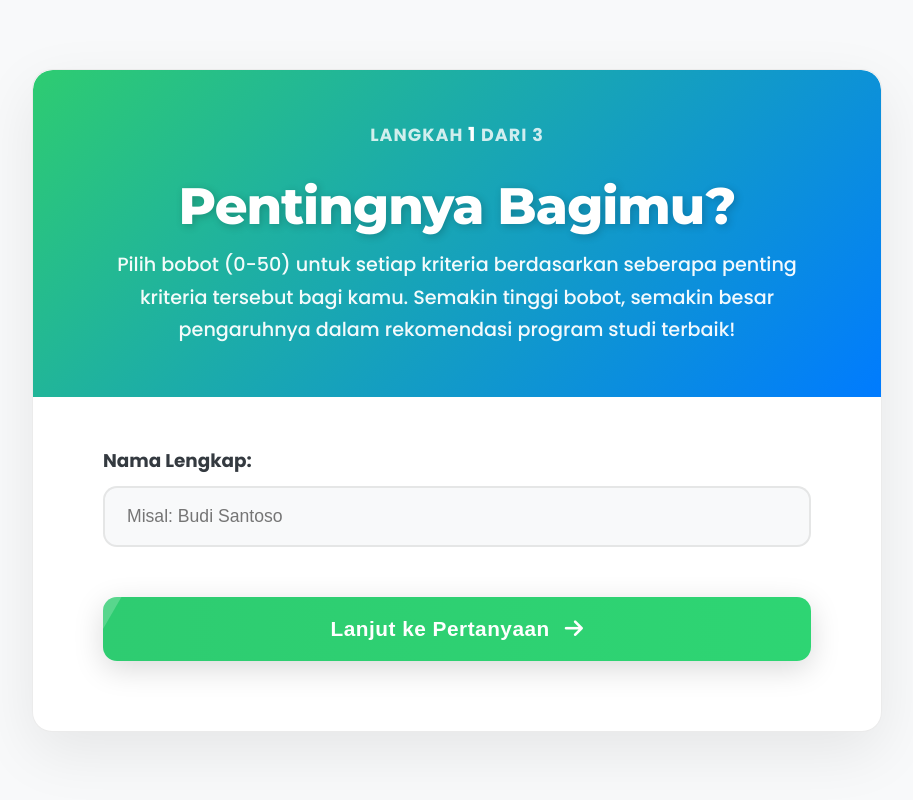
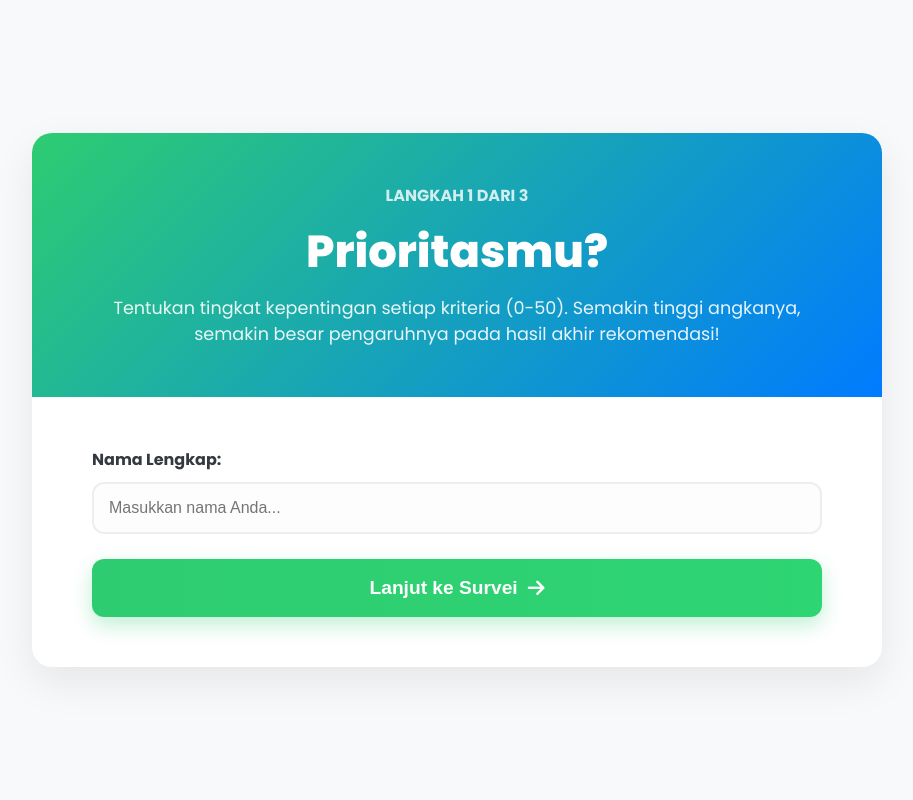
Before and after one commit to Tammam141/Prodiku, a Flask app: template templates/input_bobot.html in a window 1280 px wide. Shown: the whole page, without its empty margins (183-1096 px from the left). Run offline with Flask 3, Linux system fonts and the light colour scheme; the template is opened without the code that fills it, so the values that code supplies are empty.

Commit message:
Perbaikan ui 3

```diff
--- a/static/input_bobot.css
+++ b/static/input_bobot.css
@@ -5,13 +5,12 @@
     --secondary-hover: #0056b3;
     --accent: #ffc107;
     --bg-light: #f8f9fa;
-    --bg-dark: #e9ecef;
     --text-dark: #343a40;
     --text-light: #6c757d;
     --white: #ffffff;
     --shadow-light: rgba(0, 0, 0, 0.08);
     --shadow-medium: rgba(0, 0, 0, 0.15);
-    --border-radius: 10px;
+    --error-red: #e74c3c;
 }
 
 * {
@@ -28,8 +27,7 @@ body {
     display: flex;
     align-items: center;
     justify-content: center;
-    padding: 30px;
-    overflow-x: hidden;
+    padding: 15px; /* Kurangi padding luar pada mobile */
 }
 
 .container {
@@ -37,195 +35,81 @@ body {
     width: 100%;
     background-color: var(--white);
     border-radius: 20px;
-    box-shadow: 0 20px 60px var(--shadow-light);
-    text-align: left;
-    animation: fadeInScale 0.8s ease-out forwards;
+    box-shadow: 0 15px 40px var(--shadow-light);
     overflow: hidden;
-    border: 1px solid var(--shadow-light);
+    animation: fadeInScale 0.6s ease-out forwards;
 }
 
 @keyframes fadeInScale {
-    from {
-        opacity: 0;
-        transform: translateY(30px) scale(0.98);
-    }
-
-    to {
-        opacity: 1;
-        transform: translateY(0) scale(1);
-    }
+    from { opacity: 0; transform: scale(0.95); }
+    to { opacity: 1; transform: scale(1); }
 }
 
 .header-colorful {
     background: linear-gradient(135deg, var(--primary-green) 0%, var(--secondary) 100%);
-    padding: 50px 70px;
+    padding: 40px 30px; /* Padding lebih kecil agar teks tidak sesak */
     color: var(--white);
     text-align: center;
-    border-top-left-radius: 20px;
-    border-top-right-radius: 20px;
-    position: relative;
-    z-index: 1;
-    overflow: hidden;
 }
 
 .header-colorful h2 {
-    font-family: 'Montserrat', sans-serif;
-    margin-bottom: 12px;
-    font-size: 3.2em;
+    font-size: clamp(1.8em, 5vw, 2.8em);
+    margin-bottom: 10px;
     font-weight: 800;
-    letter-spacing: -1px;
-    text-shadow: 2px 2px 8px rgba(0, 0, 0, 0.2);
 }
 
 .header-colorful .subtitle {
-    color: rgba(255, 255, 255, 0.95);
-    margin-bottom: 0;
-    font-size: 1.2em;
-    line-height: 1.7;
-    max-width: 700px;
-    margin-left: auto;
-    margin-right: auto;
-    font-weight: 500;
-}
-
-.progress-indicator {
-    text-align: center;
-    margin-bottom: 25px;
-    color: rgba(255, 255, 255, 0.8);
-    font-size: 1.1em;
-    font-weight: 700;
-    letter-spacing: 1px;
-    text-transform: uppercase;
-    animation: slideInTop 0.6s ease-out forwards;
-}
-
-@keyframes slideInTop {
-    from {
-        opacity: 0;
-        transform: translateY(-20px);
-    }
-
-    to {
-        opacity: 1;
-        transform: translateY(0);
-    }
-}
-
-.progress-indicator strong {
-    color: #fff;
-    font-size: 1.1em;
+    font-size: clamp(0.9em, 3vw, 1.1em);
+    opacity: 0.9;
 }
 
 .form-content {
-    padding: 50px 70px 70px;
+    padding: 30px 20px; /* Responsif padding */
+}
+
+/* Responsif untuk desktop/layar besar */
+@media (min-width: 768px) {
+    .form-content { padding: 50px 60px; }
+    .header-colorful { padding: 50px 70px; }
 }
 
 .form-group {
-    margin-bottom: 35px;
-    position: relative;
-    animation: fadeInRight 0.6s ease-out forwards;
-    opacity: 0;
-    transform: translateX(-20px);
-}
-
-@keyframes fadeInRight {
-    from {
-        opacity: 0;
-        transform: translateX(-20px);
-    }
-
-    to {
-        opacity: 1;
-        transform: translateX(0);
-    }
+    margin-bottom: 25px;
 }
 
 label {
     display: block;
     font-weight: 700;
-    margin-bottom: 12px;
-    color: var(--text-dark);
-    font-size: 1.15em;
-    transition: color 0.3s ease;
+    margin-bottom: 10px;
+    font-size: 1rem;
 }
 
-input[type='text'],
-select {
+input[type='text'], select {
     width: 100%;
-    padding: 18px 22px;
-    font-size: 1.1em;
-    border-radius: 14px;
-    border: 2px solid var(--shadow-light);
-    background-color: var(--bg-light);
-    color: var(--text-dark);
-    transition: border-color 0.3s ease, box-shadow 0.3s ease, background-color 0.3s ease;
-    -webkit-appearance: none;
-    -moz-appearance: none;
-    appearance: none;
+    padding: 15px;
+    font-size: 1rem;
+    border-radius: 12px;
+    border: 2px solid #eee;
+    background-color: #fdfdfd;
+    transition: 0.3s;
 }
 
-input[type='text']:focus,
-select:focus {
+input[type='text']:focus, select:focus {
     outline: none;
     border-color: var(--primary-green);
-    box-shadow: 0 0 0 5px rgba(46, 204, 113, 0.3);
-    background-color: #fafffc;
+    box-shadow: 0 0 0 4px rgba(46, 204, 113, 0.2);
 }
 
 .bobot-info {
     display: flex;
-    align-items: center;
     justify-content: space-between;
-    margin-top: 10px;
-    font-size: 0.98em;
-    color: var(--text-body);
-    padding: 0 8px;
+    margin-top: 8px;
+    font-size: 0.85em;
+    font-weight: 600;
 }
 
-.bobot-info .percentage {
-    font-weight: 700;
+.percentage {
     color: var(--primary-green);
-    min-width: 70px;
-    text-align: right;
-    transition: color 0.3s ease;
-}
-
-.error-message {
-    color: var(--error-red);
-    font-weight: 600;
-    margin-top: -15px;
-    margin-bottom: 25px;
-    text-align: center;
-    animation: shake 0.4s ease-in-out;
-    opacity: 0;
-    transform: translateY(10px);
-}
-
-.error-message.show {
-    opacity: 1;
-    transform: translateY(0);
-}
-
-@keyframes shake {
-    0% {
-        transform: translateX(0);
-    }
-
-    25% {
-        transform: translateX(-5px);
-    }
-
-    50% {
-        transform: translateX(5px);
-    }
-
-    75% {
-        transform: translateX(-5px);
-    }
-
-    100% {
-        transform: translateX(0);
-    }
 }
 
 button[type='submit'] {
@@ -233,41 +117,33 @@ button[type='submit'] {
     background: linear-gradient(90deg, var(--primary-green), #2ed573);
     color: #fff;
     border: none;
-    padding: 20px;
-    font-size: 1.3em;
-    margin-top: 50px;
-    border-radius: 14px;
+    padding: 18px;
+    font-size: 1.2em;
+    font-weight: 700;
+    border-radius: 12px;
     cursor: pointer;
-    transition: background 0.3s ease, transform 0.2s ease, box-shadow 0.3s ease;
-    font-weight: 700;
-    box-shadow: 0 8px 30px var(--shadow-medium);
+    box-shadow: 0 8px 20px rgba(46, 204, 113, 0.3);
+    transition: 0.3s;
     display: flex;
     align-items: center;
     justify-content: center;
-    gap: 15px;
-    letter-spacing: 0.5px;
-    overflow: hidden;
-    position: relative;
-}
-
-button[type='submit']::before {
-    content: '';
-    position: absolute;
-    top: 0;
-    left: -100%;
-    width: 100%;
-    height: 100%;
-    background: rgba(255, 255, 255, 0.2);
-    transform: skewX(-30deg);
-    transition: all 0.4s ease-out;
+    gap: 10px;
 }
 
 button[type='submit']:hover {
-    background: linear-gradient(90deg, #2ed573, var(--primary-green));
-    transform: translateY(-5px);
-    box-shadow: 0 12px 40px var(--shadow-medium);
+    transform: translateY(-3px);
+    box-shadow: 0 12px 30px rgba(46, 204, 113, 0.4);
 }
 
-button[type='submit']:hover::before {
-    left: 100%;
+.error-message {
+    color: var(--error-red);
+    background-color: rgba(231, 76, 60, 0.1);
+    padding: 15px;
+    border-radius: 10px;
+    margin-bottom: 20px;
+    text-align: center;
+    font-weight: 600;
+    display: none;
 }
+
+.error-message.show { display: block; }
--- a/templates/input_bobot.html
+++ b/templates/input_bobot.html
@@ -4,24 +4,73 @@
 <head>
     <meta charset="UTF-8" />
     <title>Input Bobot Kriteria - ProdiKu</title>
-    <meta name="viewport" content="width=device-width, initial-scale=1" />
-    <link
-        href="https://fonts.googleapis.com/css2?family=Poppins:wght@300;400;500;600;700;800&family=Montserrat:wght@500;700;800&display=swap"
-        rel="stylesheet" />
+    <meta name="viewport" content="width=device-width, initial-scale=1.0, maximum-scale=1.0" />
+    <link href="https://fonts.googleapis.com/css2?family=Poppins:wght@300;400;600;700;800&display=swap" rel="stylesheet" />
     <link rel="stylesheet" href="https://cdnjs.cloudflare.com/ajax/libs/font-awesome/6.0.0-beta3/css/all.min.css" />
-    <link rel="stylesheet" href="../static/input_bobot.css">
+    <link rel="stylesheet" href="{{ url_for('static', filename='input_bobot.css') }}">
+</head>
+
+<body>
+    <div class="container">
+        <div class="header-colorful">
+            <div class="progress-indicator" style="font-weight: 700; text-transform: uppercase; margin-bottom: 10px; opacity: 0.8;">
+                Langkah <strong>1</strong> dari 3
+            </div>
+            <h2>Prioritasmu?</h2>
+            <p class="subtitle">
+                Tentukan tingkat kepentingan setiap kriteria (0-50). Semakin tinggi angkanya, semakin besar pengaruhnya pada hasil akhir rekomendasi!
+            </p>
+        </div>
+
+        <div class="form-content">
+            <div id="error-message" class="error-message"></div>
+
+            <form action="{{ url_for('input_bobot', user_id=user.user_id) }}" method="POST" onsubmit="return validateBobotForm(event)">
+                <div class="form-group">
+                    <label for="nama">Nama Lengkap:</label>
+                    <input type="text" name="nama" id="nama" placeholder="Masukkan nama Anda..." required />
+                </div>
+
+                {% for k in kriteria %}
+                <div class="form-group">
+                    <label for="bobot_{{ k.kriteria_id }}">{{ k.nama_kriteria }} ({{ k.kode_kriteria }})</label>
+                    <select name="bobot_{{ k.kriteria_id }}" class="bobot-input" required>
+                        <option value="0">0 - Tidak Penting Sama Sekali</option>
+                        <option value="5">5 - Sangat Tidak Penting</option>
+                        <option value="10">10 - Tidak Penting</option>
+                        <option value="15">15 - Kurang Penting</option>
+                        <option value="20" selected>20 - Cukup Penting</option>
+                        <option value="25">25 - Penting</option>
+                        <option value="30">30 - Agak Penting</option>
+                        <option value="35">35 - Sangat Penting</option>
+                        <option value="40">40 - Amat Penting</option>
+                        <option value="45">45 - Prioritas Tinggi</option>
+                        <option value="50">50 - Wajib Ada</option>
+                    </select>
+                    <div class="bobot-info">
+                        <span>Porsi kontribusi:</span>
+                        <span class="percentage">0.0%</span>
+                    </div>
+                </div>
+                {% endfor %}
+
+                <button type="submit">
+                    Lanjut ke Survei <i class="fas fa-arrow-right"></i>
+                </button>
+            </form>
+        </div>
+    </div>
+
     <script>
         function normalizeBobot() {
             const inputs = document.querySelectorAll('.bobot-input');
             let total = 0;
-            inputs.forEach(i => {
-                total += parseFloat(i.value) || 0;
-            });
+            inputs.forEach(i => total += (parseFloat(i.value) || 0));
 
             inputs.forEach(i => {
                 const percentageSpan = i.closest('.form-group').querySelector('.percentage');
                 if (total > 0) {
-                    const normalized = (parseFloat(i.value) || 0) / total * 100;
+                    const normalized = ((parseFloat(i.value) || 0) / total * 100);
                     percentageSpan.innerText = normalized.toFixed(1) + '%';
                 } else {
                     percentageSpan.innerText = '0.0%';
@@ -32,114 +81,25 @@
         function validateBobotForm(event) {
             const inputs = document.querySelectorAll('.bobot-input');
             let allZero = true;
-            for (const input of inputs) {
-                if (parseFloat(input.value) > 0) {
-                    allZero = false;
-                    break;
-                }
-            }
+            inputs.forEach(i => { if(parseFloat(i.value) > 0) allZero = false; });
 
-            let errorMessage = '';
-            const namaInput = document.getElementById('nama');
-
-            if (namaInput && namaInput.value.trim() === '') {
-                errorMessage = 'Nama lengkap harus diisi.';
-            } else if (allZero) {
-                errorMessage = 'Setidaknya satu kriteria harus memiliki bobot lebih dari 0.';
-            }
-
-            const errorMessageDiv = document.getElementById('error-message');
-            if (errorMessage) {
-                if (!errorMessageDiv) {
-                    const newErrorDiv = document.createElement('div');
-                    newErrorDiv.id = 'error-message';
-                    newErrorDiv.className = 'error-message';
-                    newErrorDiv.innerText = errorMessage;
-                    document.querySelector('form').insertBefore(newErrorDiv, event.target);
-                    setTimeout(() => newErrorDiv.classList.add('show'), 10);
-                } else {
-                    errorMessageDiv.innerText = errorMessage;
-                    errorMessageDiv.classList.add('show');
-                }
-                if (namaInput && namaInput.value.trim() === '') {
-                    namaInput.focus();
-                }
+            const errDiv = document.getElementById('error-message');
+            if (allZero) {
+                errDiv.innerText = "Minimal satu kriteria harus memiliki bobot lebih dari 0.";
+                errDiv.classList.add('show');
+                window.scrollTo(0, 0);
                 event.preventDefault();
                 return false;
-            } else if (errorMessageDiv) {
-                errorMessageDiv.classList.remove('show');
             }
-            return true; // Form is valid
+            return true;
         }
 
-        window.addEventListener('DOMContentLoaded', () => {
-            normalizeBobot();
-            const inputs = document.querySelectorAll('.bobot-input');
-            inputs.forEach(i => i.addEventListener('change', normalizeBobot));
+        document.querySelectorAll('.bobot-input').forEach(i => {
+            i.addEventListener('change', normalizeBobot);
+        });
 
-            const form = document.querySelector('form');
-            form.addEventListener('submit', validateBobotForm);
-        });
+        window.addEventListener('DOMContentLoaded', normalizeBobot);
     </script>
-
-</head>
-
-<body>
-    <div class="container">
-        <div class="header-colorful">
-            <div class="progress-indicator">
-                Langkah <strong class="step-number">1</strong> dari 3
-            </div>
-            <h2>Pentingnya Bagimu?</h2>
-            <p class="subtitle">
-                Pilih bobot (0-50) untuk setiap kriteria berdasarkan seberapa penting kriteria tersebut bagi kamu.
-                Semakin tinggi bobot, semakin besar pengaruhnya dalam rekomendasi program studi terbaik!
-            </p>
-        </div>
-
-        <div class="form-content">
-                <form action="{{ url_for('input_bobot', user_id=user.user_id) }}" method="POST">                <div class="form-group">
-                    <label for="nama">Nama Lengkap:</label>
-                    <input type="text" name="nama" id="nama" placeholder="Misal: Budi Santoso" required />
-                </div>
-
-                {% for k in kriteria %}
-                <div class="form-group">
-                    <label for="bobot_{{ k.kriteria_id }}">{{ k.nama_kriteria }} ({{ k.kode_kriteria }})</label>
-                    <select name="bobot_{{ k.kriteria_id }}" class="bobot-input" required>
-                        <option value="0">0 - Tidak Penting Sama Sekali</option>
-                        <option value="5">5 - Sangat Tidak Penting</option>
-                        <option value="10">10 - Tidak Penting</option>
-                        <option value="15">15 - Kurang Penting</option>
-                        <option value="20">20 - Cukup Penting</option>
-                        <option value="25">25 - Penting</option>
-                        <option value="30">30 - Agak Penting</option>
-                        <option value="35">35 - Sangat Penting</option>
-                        <option value="40">40 - Amat Penting</option>
-                        <option value="45">45 - Prioritas Tinggi</option>
-                        <option value="50">50 - Wajib Ada</option>
-                    </select>
-                    <div class="bobot-info">
-                        <span>Kontribusi pada total:</span>
-                        <span class="percentage">0.0%</span>
-                    </div>
-                </div>
-                {% endfor %}
-
-                {% if error %}
-                <div id="error-message" class="error-message show">
-                    {{ error }}
-                </div>
-                {% else %}
-                <div id="error-message" class="error-message" style="display: none;"></div>
-                {% endif %}
-
-                <button type="submit">
-                    Lanjut ke Pertanyaan <i class="fas fa-arrow-right"></i>
-                </button>
-            </form>
-        </div>
-    </div>
 </body>
 
 </html>
```
